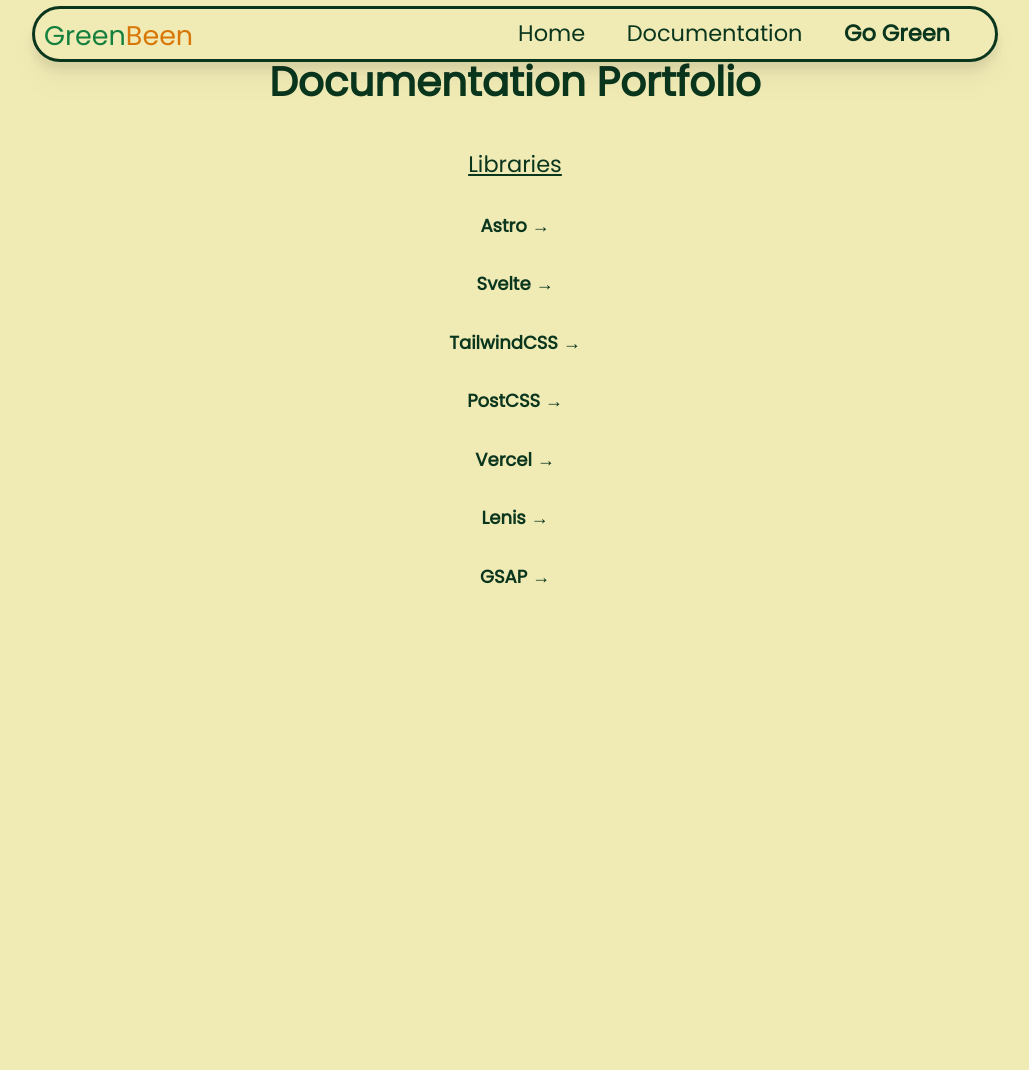
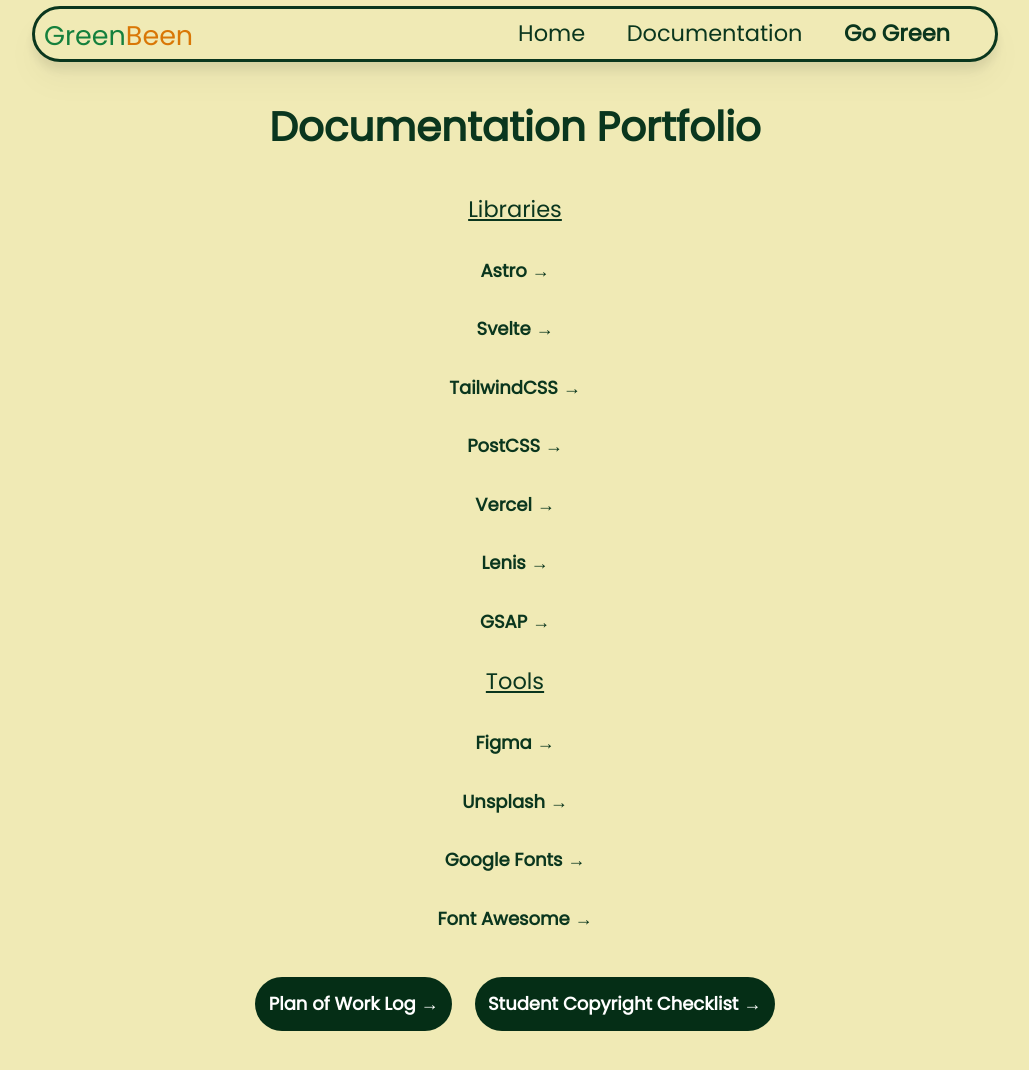
Before and after one commit to RangerDevv/GreenBeen, an Astro site: page /documentation in a window 1280 px wide. Shown: the whole page, without its empty margins (125-1154 px from the left). Before the commit the page ends 800 px from the top, so only its background shows below. Built offline with nearby package versions, Linux system fonts and the light colour scheme; Astro itself is replaced by a stand-in of ours.

Commit message:
updated documentation portfolio

```diff
--- a/src/pages/documentation.astro
+++ b/src/pages/documentation.astro
@@ -1,8 +1,10 @@
 ---
 import Layout from "../layouts/Layout.astro";
+import pdf1 from "../components/pdf/plan-of-work-log (1).pdf";
+import pdf2 from "../components/pdf/student-copyright-checklist (1).pdf";
 ---
 <Layout title="Documentation Portfolio">
-  <h1 class="text-4xl font-bold text-center">Documentation Portfolio</h1>
+  <h1 class="text-4xl font-bold text-center pt-10">Documentation Portfolio</h1>
   <div class=" flex flex-col gap-7 text-center mt-10">
     <p class="text-xl underline">Libraries</p>
     <a href="https://astro.build/" target="_blank" class="text-base font-bold">Astro →</a>
@@ -19,5 +21,20 @@
     <!--  gsap -->
     <a href="https://greensock.com/gsap/" target="_blank" class="text-base font-bold">GSAP →</a>
 
+    <p class="text-xl underline">Tools</p>
+    <!--  figma -->
+    <a href="https://www.figma.com/" target="_blank" class="text-base font-bold">Figma →</a>
+    <!--  unsplash -->
+    <a href="https://unsplash.com/" target="_blank" class="text-base font-bold">Unsplash →</a>
+    <!--  google fonts -->
+    <a href="https://fonts.google.com/" target="_blank" class="text-base font-bold">Google Fonts →</a>
+    <!--  font awesome -->
+    <a href="https://fontawesome.com/" target="_blank" class="text-base font-bold">Font Awesome →</a>
+  </div>
+  <div class="flex flex-row gap-5 justify-center items-center pt-10 mb-10">
+    <!-- link to pdf -->
+    <a href={pdf1} target="_blank" class="bg-green-950 text-white p-3 rounded-full text-base font-bold">Plan of Work Log →</a>
+    <a href={pdf2} target="_blank" class="bg-green-950 text-white p-3 rounded-full text-base font-bold">Student Copyright
+      Checklist →</a>
   </div>
 </Layout>
```
Also changed, not shown: 2 other files.
